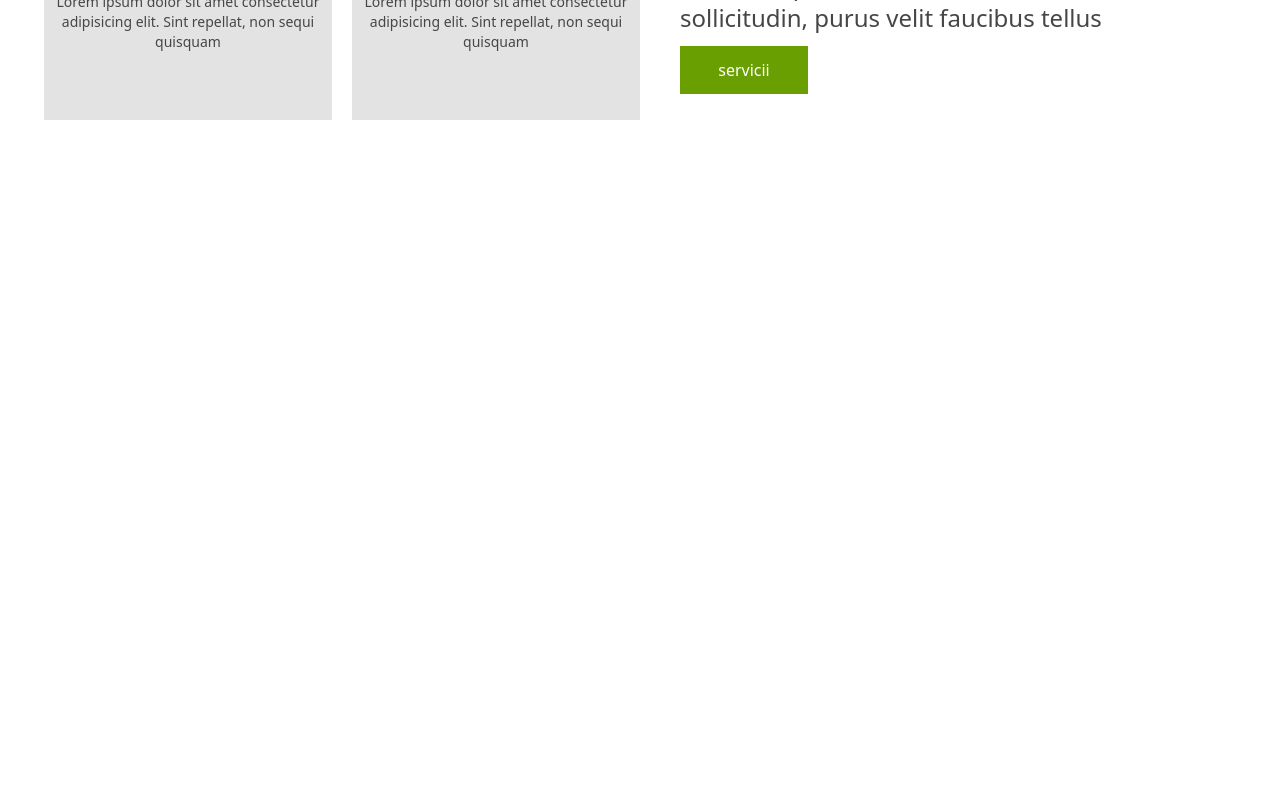
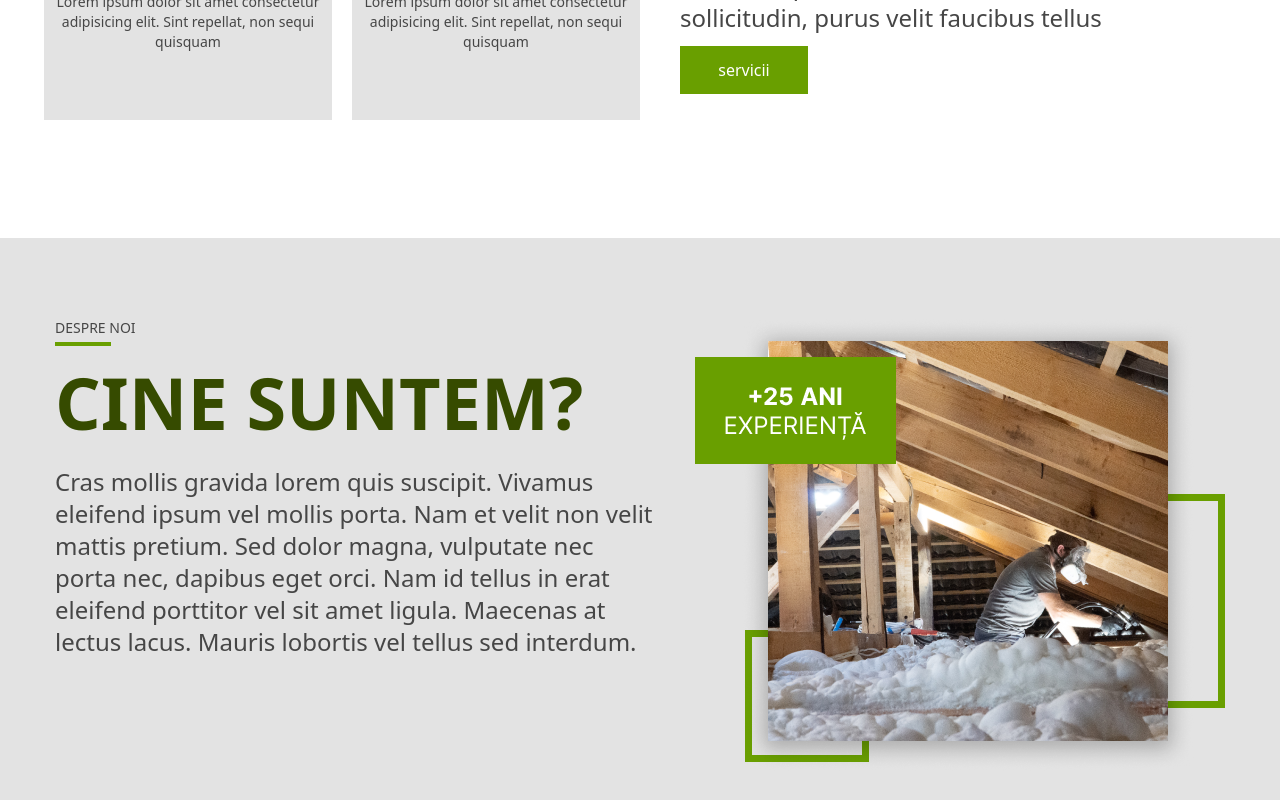
Before and after one commit to DenisWithOneN/desa-isolation, a Vue app: page / in a window 1280 px wide. Shown: the part 1306-2106 px from the top of the page. Before the commit the page ends 1544 px from the top, so only its background shows below. Built offline with nearby package versions, Linux system fonts and the light colour scheme.

Commit message:
Add AboutSection component to HomeView

```diff
--- /dev/null
+++ b/src/components/homepage/AboutSection.vue
@@ -0,0 +1,42 @@
+<script setup></script>
+<template>
+  <section class="bg-desalightgray">
+    <div
+      class="container mx-auto flex flex-col justify-center px-10 py-20 lg:flex-row lg:gap-10"
+    >
+      <div
+        class="flex flex-col items-center gap-5 mb-10 lg:items-start lg:w-1/2"
+      >
+        <span class="flex flex-col items-center lg:items-start">
+          <p class="text-desadarkgray text-sm uppercase lg:text-md">
+            despre noi
+          </p>
+          <div class="bg-desalightgreen w-12 h-1 mt-1 lg:w-14"></div>
+        </span>
+        <h2
+          class="text-desadarkgreen text-2xl text-center font-black uppercase mb-2 sm:text-4xl md:text-5xl lg:text-6xl lg:text-start xl:text-7xl"
+        >
+          cine suntem?
+        </h2>
+        <p
+          class="text-desadarkgray text-center text-sm max-w-4xl sm:text-md md:text-lg lg:text-xl lg:text-start xl:text-2xl"
+        >
+          Cras mollis gravida lorem quis suscipit. Vivamus eleifend ipsum vel
+          mollis porta. Nam et velit non velit mattis pretium. Sed dolor magna,
+          vulputate nec porta nec, dapibus eget orci. Nam id tellus in erat
+          eleifend porttitor vel sit amet ligula. Maecenas at lectus lacus.
+          Mauris lobortis vel tellus sed interdum.
+        </p>
+      </div>
+
+      <div class="flex justify-center">
+        <img
+          src="/public/images/about-image.png"
+          alt="about image"
+          class="sm:h-96 lg:h-full"
+        />
+      </div>
+    </div>
+  </section>
+</template>
+<style scoped></style>
--- a/src/components/views/HomeView.vue
+++ b/src/components/views/HomeView.vue
@@ -2,10 +2,12 @@
 import Navbar from "../general/Navbar.vue";
 import HeroSection from "../homepage/HeroSection.vue";
 import ServiceSection from "../homepage/ServiceSection.vue";
+import AboutSection from "../homepage/AboutSection.vue";
 </script>
 <template>
   <Navbar />
   <HeroSection />
   <ServiceSection class="my-24" />
+  <AboutSection />
 </template>
 <style scoped></style>
```
Also changed, not shown: public/images/about-image.png (added).
